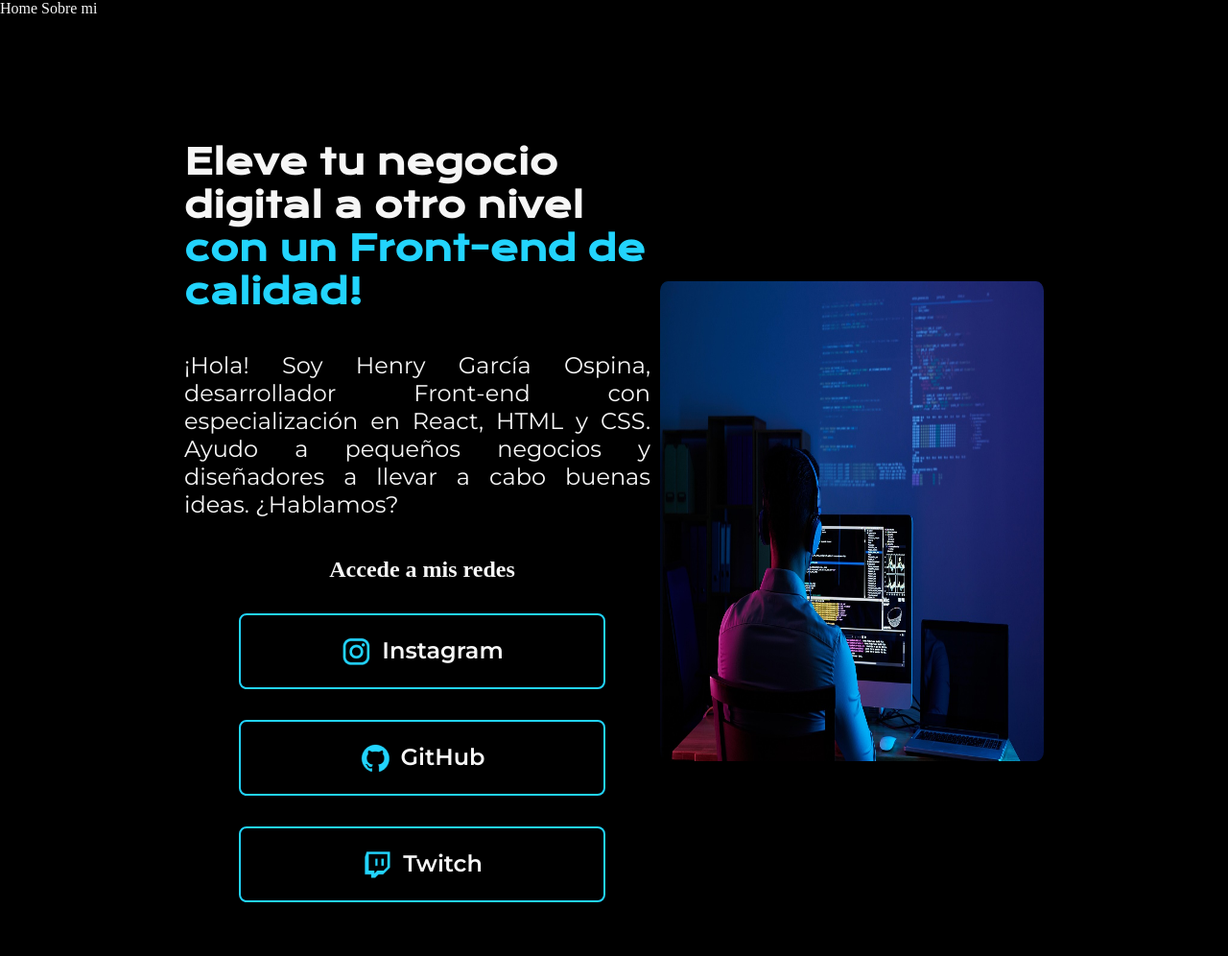
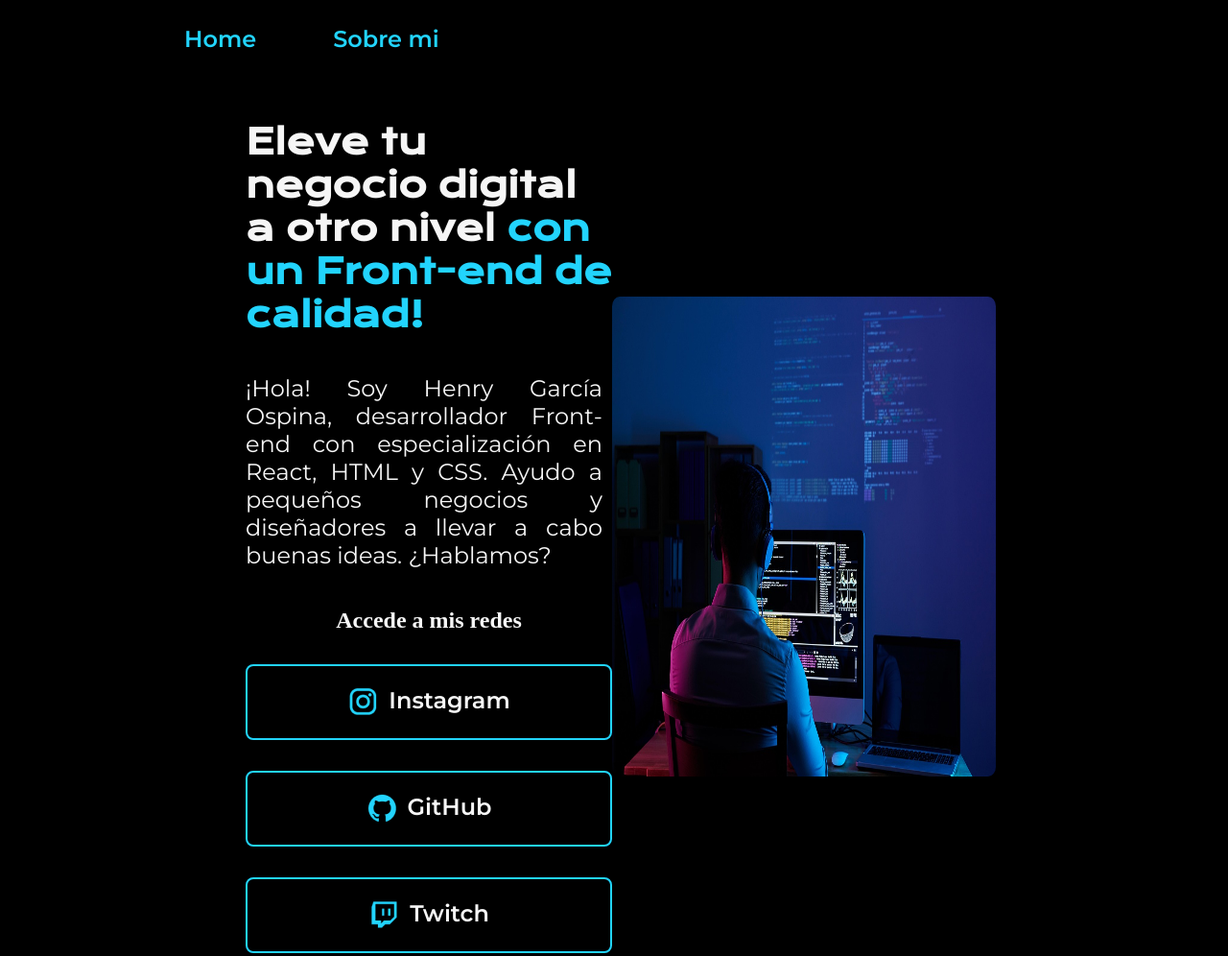
Before and after one commit to hgarciaospina/practica-basica-portafolio-1, a plain HTML site: page index.html in a window 1280 px wide. Shown: the top 996 px of the page at 96% size. Drawn offline with nearby package versions, Linux system fonts and the light colour scheme.

Commit message:
Estilizando el encabezado.

```diff
--- a/css/style.css
+++ b/css/style.css
@@ -12,18 +12,30 @@ body{
     color: #F6F6F6;
 }
 
-.imagen {
+.header{
+    padding: 2% 0% 0% 15%;
+}
+
+.header__menu{
+    display: flex;
+    gap: 80px;
+}
+
+.header__menu__link{
+    font-family: 'Montserrat', sans serif;
+    font-size: 24px;
+    font-weight: 600;
+    color: #22D4FD;
+}
+
+.imagen{
     height: 500px;
     width: 400px;
     border-radius: 2%;
 }
 
-.titulo-destaque {
-    color: #22D4FD; ;
-}
-
 .presentacion {
-    margin: 10% 15%;
+    padding: 5.5% 20%;
     display: flex;
     align-items: center;
     justify-content: space-between;
@@ -41,6 +53,10 @@ body{
     font-family: 'Krona One', sans-serif;
 }
 
+
+.titulo-destaque {
+    color: #22D4FD; ;
+}
 .presentacion__contenido__texto{
     font-size: 24px;
     font-family: 'Montserrat', sans-serif;
@@ -93,6 +109,6 @@ body{
     font-weight: 400;
 }
 
-span {
+.destaque__nombre{
     font-weight: bold;
 }
--- a/index.html
+++ b/index.html
@@ -9,10 +9,10 @@
 
 </head>
 <body>
-    <header class=""header__menu>
-        <nav>
-            <a class="header_menu_link">Home</a>
-            <a class="header_menu_link">Sobre mi</a>
+    <header class="header">
+        <nav class="header__menu">
+            <a class="header__menu__link">Home</a>
+            <a class="header__menu__link">Sobre mi</a>
         </nav>
     </header>
     <main class="presentacion">
@@ -45,7 +45,7 @@
             <img class="imagen" src="/img/programador.jpg" alt="Foto de progamador desarrolando un proyecto">
     </main>
     <footer class="footer">
-        <p>Diseñado por: <span class="enfatizar-nombre">Henry García Ospina</span></p>
+        <p>Diseñado por: <span class="destaque__nombre">Henry García Ospina</span></p>
     </footer>
 </body>
 </html>
```
